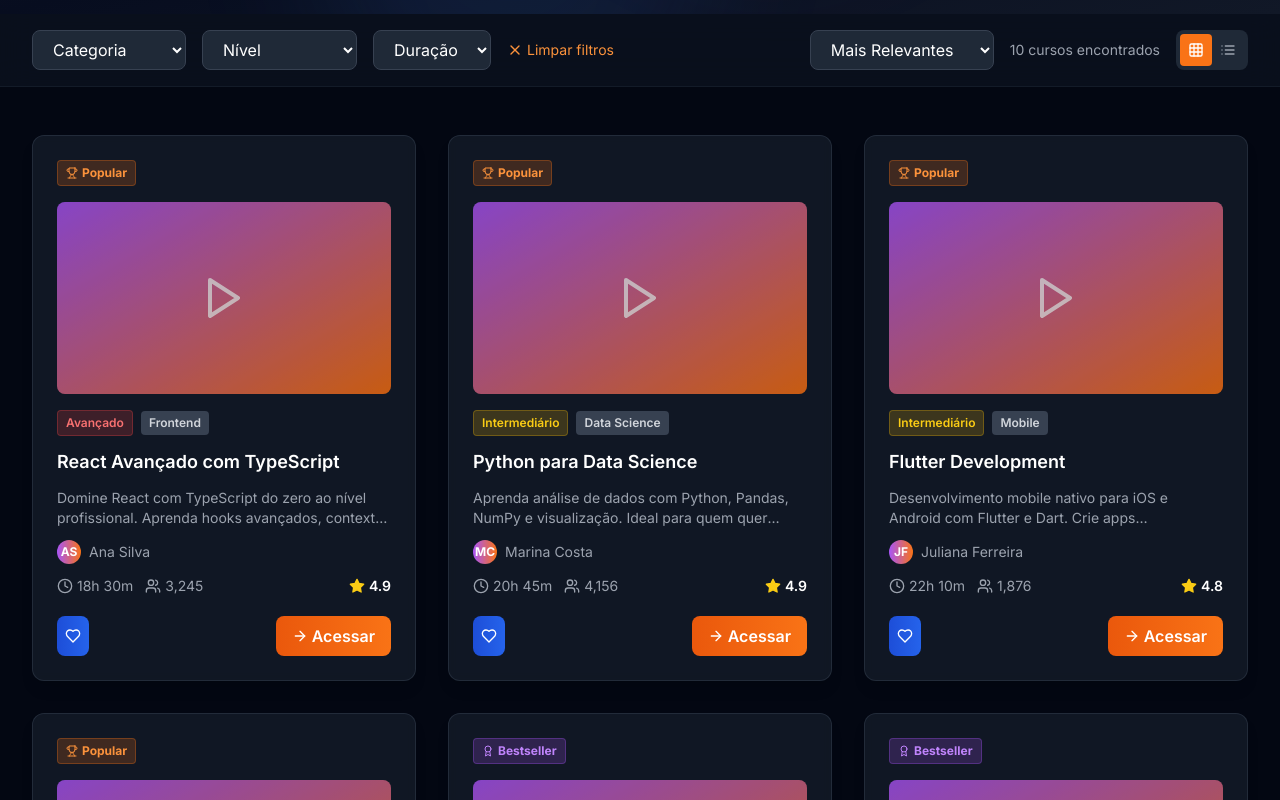
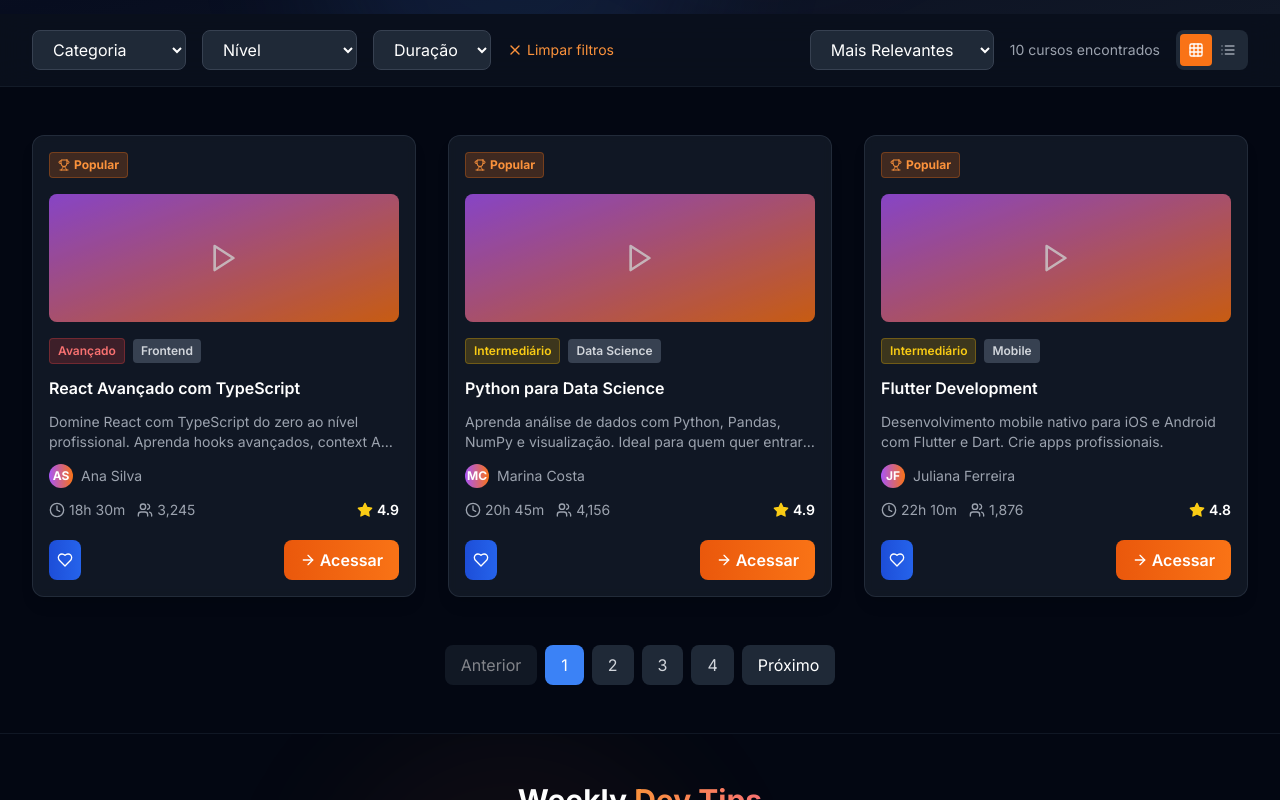
Before and after one commit to kenjiThiago/ProjetoBD2, a Next.js app in the folder frontend/: page /cursos in a window 1280 px wide. Shown: the part 400-1200 px from the top of the page. Built offline with nearby package versions, Linux system fonts and the light colour scheme.

Commit message:
[frontend] Adicionado mudanças nas paginações e tamanho de cards.

```diff
--- a/frontend/src/app/components/FeaturedCourses.tsx
+++ b/frontend/src/app/components/FeaturedCourses.tsx
@@ -46,6 +46,7 @@ export default function FeaturedCourses({
             <CourseCard
               key={course.id}
               course={course}
+              size={"small"}
             />
           ))}
         </motion.div>
--- a/frontend/src/app/cursos/components/CoursePageContent.tsx
+++ b/frontend/src/app/cursos/components/CoursePageContent.tsx
@@ -18,7 +18,7 @@ export default function CursosPageContent() {
   const [viewMode, setViewMode] = useState<'grid' | 'list'>('grid')
   const [showFilters, setShowFilters] = useState(false)
   const [currentPage, setCurrentPage] = useState(1)
-  const coursesPerPage = 6
+  const coursesPerPage = 3
 
   const searchParams = useSearchParams()
   const urlSearchTerm = searchParams.get('search') || ''
@@ -166,6 +166,7 @@ export default function CursosPageContent() {
                       key={course.id}
                       course={course}
                       layout={viewMode}
+                      size={"small"}
                     />
                   ))}
                 </motion.div>
--- a/frontend/src/app/cursos/components/CoursesHero.tsx
+++ b/frontend/src/app/cursos/components/CoursesHero.tsx
@@ -47,7 +47,7 @@ export default function CoursesHero({
                     detail: e.target.value
                   }))
                 }}
-                className="w-full pl-12 pr-12 py-4 bg-gray-800/50 border border-gray-700 rounded-xl focus:ring-2 focus:ring-blue-500 focus:border-transparent text-white placeholder-gray-400 text-lg transition-colors duration-200"
+                className="w-full pl-12 pr-12 py-4 bg-gray-800/50 border border-gray-700 rounded-xl focus:outline-none focus:ring-2 focus:ring-orange-500 focus:border-transparent text-white placeholder-gray-400 text-lg transition-colors duration-200"
               />
 
               {/* Clear button - Simplified animation */}
--- a/frontend/src/app/dashboard/components/DashboardCourses.tsx
+++ b/frontend/src/app/dashboard/components/DashboardCourses.tsx
@@ -37,7 +37,7 @@ export default function DashboardCourses({
     setSelectedStatus,
     clearAllFilters,
     goToPage
-  } = useDashboardCourseFilters({ courses, itemsPerPage: 6 })
+  } = useDashboardCourseFilters({ courses, itemsPerPage: 3 })
 
   // Event listeners for dashboard events
   useEffect(() => {
--- a/frontend/src/app/empresas/components/CompaniesHero.tsx
+++ b/frontend/src/app/empresas/components/CompaniesHero.tsx
@@ -55,7 +55,7 @@ export default function CompaniesHero({
                     detail: e.target.value
                   }))
                 }}
-                className="w-full pl-12 pr-12 py-4 bg-gray-800/50 border border-gray-700 rounded-xl focus:ring-2 focus:ring-blue-500 focus:border-transparent text-white placeholder-gray-400 text-lg transition-colors duration-200"
+                className="w-full pl-12 pr-12 py-4 bg-gray-800/50 border border-gray-700 rounded-xl focus:outline-none focus:ring-2 focus:ring-blue-500 focus:border-transparent text-white placeholder-gray-400 text-lg transition-colors duration-200"
               />
 
               {/* Clear button - Simplified */}
--- a/frontend/src/app/empresas/page.tsx
+++ b/frontend/src/app/empresas/page.tsx
@@ -17,7 +17,7 @@ export default function EmpresasPage() {
   const [viewMode, setViewMode] = useState<'grid' | 'list'>('grid')
   const [showFilters, setShowFilters] = useState(false)
   const [currentPage, setCurrentPage] = useState(1)
-  const itemsPerPage = 6
+  const itemsPerPage = 3
 
   // Custom hook para filtros
   const {
--- a/frontend/src/components/Header.tsx
+++ b/frontend/src/components/Header.tsx
@@ -2,7 +2,7 @@
 
 import { useState, useEffect } from 'react'
 import { motion, AnimatePresence } from 'framer-motion'
-import { Menu, X, Search, Bell, ChevronDown, Settings, LogOut, BarChart3, BookOpen } from 'lucide-react'
+import { Menu, X, Search, ChevronDown, Settings, LogOut, BarChart3, BookOpen } from 'lucide-react'
 import Image from 'next/image'
 import Link from 'next/link'
 import { useRouter, usePathname } from 'next/navigation'
@@ -236,7 +236,7 @@ export default function Header() {
                   onChange={handleInputChange}
                   onFocus={() => setShowSearchSuggestions(localSearchTerm.length > 0)}
                   onKeyDown={handleKeyDown}
-                  className="w-full pl-10 pr-4 py-2 bg-gray-800/50 border border-gray-700 rounded-lg focus:ring-2 focus:ring-orange-500 focus:border-transparent text-white placeholder-gray-400 transition-colors duration-200"
+                  className="w-full pl-10 pr-4 py-2 bg-gray-800/50 border border-gray-700 rounded-lg focus:outline-none focus:ring-2 focus:ring-orange-500 focus:border-transparent text-white placeholder-gray-400 transition-colors duration-200"
                 />
 
                 {/* Clear button - Animação simplificada */}
@@ -524,7 +524,7 @@ export default function Header() {
                           placeholder="Buscar cursos..."
                           value={localSearchTerm}
                           onChange={handleInputChange}
-                          className="w-full pl-10 pr-10 py-2 bg-gray-800 border border-gray-700 rounded-lg focus:ring-2 focus:ring-orange-500 text-white placeholder-gray-400"
+                          className="w-full pl-10 pr-10 py-2 bg-gray-800 border border-gray-700 rounded-lg focus:outline-none focus:ring-2 focus:ring-orange-500 text-white placeholder-gray-400"
                         />
                         <AnimatePresence>
                           {localSearchTerm && (
--- a/frontend/src/hooks/useDashboardCourseFilters.ts
+++ b/frontend/src/hooks/useDashboardCourseFilters.ts
@@ -8,7 +8,7 @@ interface UseDashboardCourseFiltersProps {
 
 export function useDashboardCourseFilters({
   courses,
-  itemsPerPage = 3
+  itemsPerPage = 6
 }: UseDashboardCourseFiltersProps) {
   const [searchTerm, setSearchTerm] = useState("")
   const [selectedCategory, setSelectedCategory] = useState("Categorias")
```
